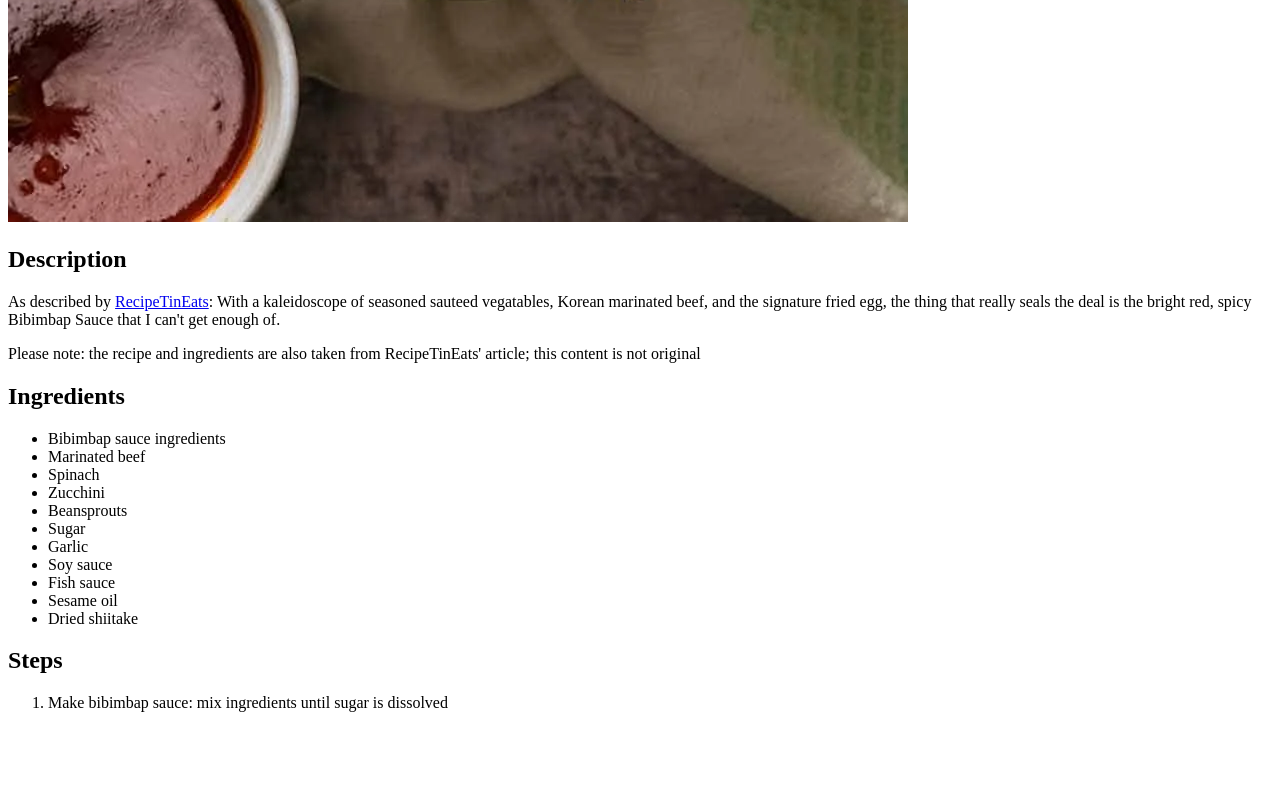
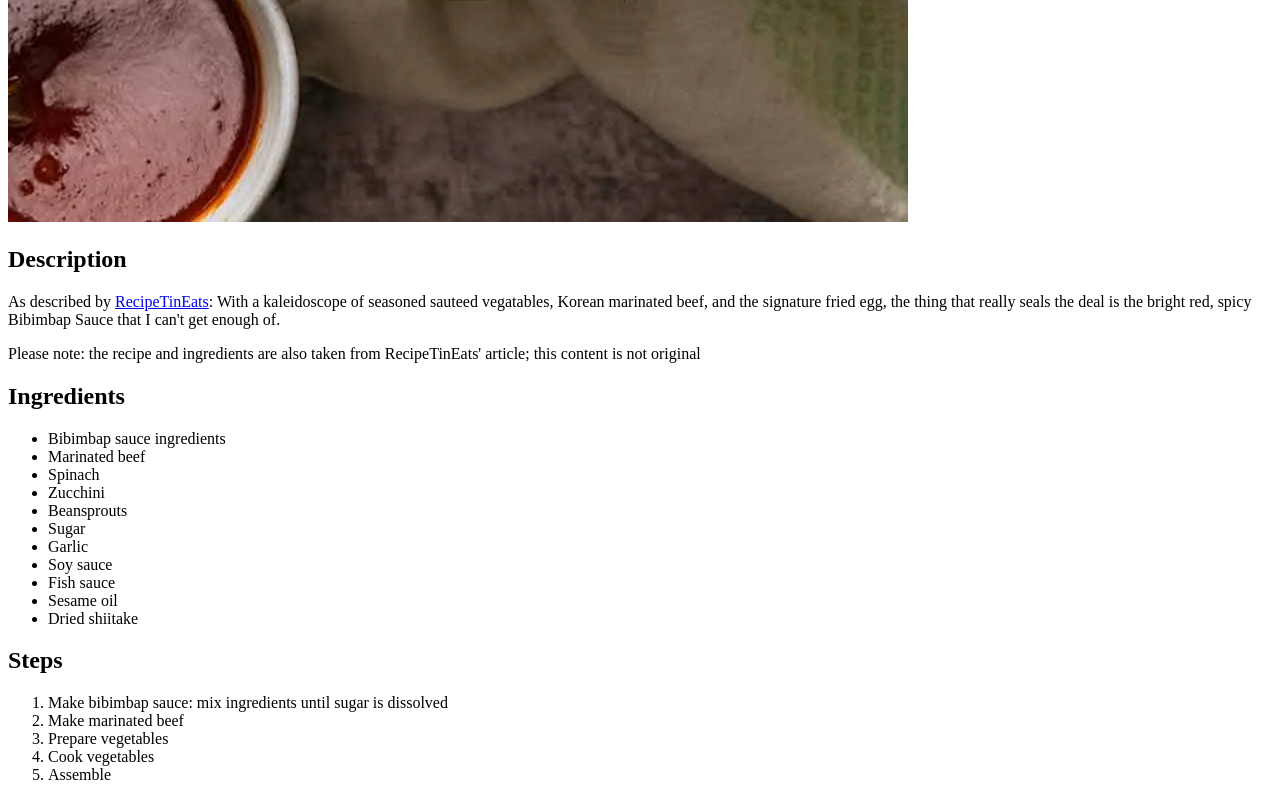
Before and after one commit to AshKuhlmann/TheOdinProject, a plain HTML site: page odin-recipes/recipes/bibimbap.html in a window 1280 px wide. Shown: the part 1118-1918 px from the top of the page. Before the commit the page ends 1846 px from the top, so only its background shows below. Drawn offline with Linux system fonts and the light colour scheme.

Commit message:
Added Bibimbap recipe steps to bibimbap.html
Added recipe steps from RecipeTinEats reference to Bibimbap recipe html file

```diff
--- a/odin-recipes/recipes/bibimbap.html
+++ b/odin-recipes/recipes/bibimbap.html
@@ -38,6 +38,10 @@
     <h2>Steps</h2>
     <ol>
         <li>Make bibimbap sauce: mix ingredients until sugar is dissolved</li>
+        <li>Make marinated beef</li>
+        <li>Prepare vegetables</li>
+        <li>Cook vegetables</li>
+        <li>Assemble</li>
     </ol>
 </body>
 </html>
```
